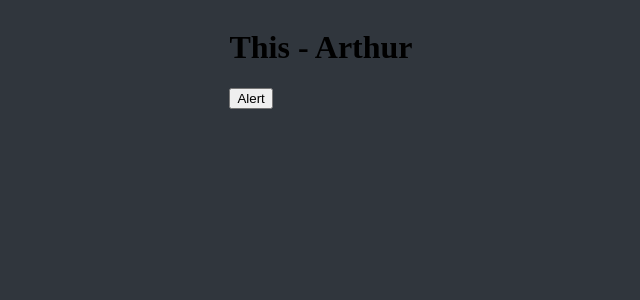
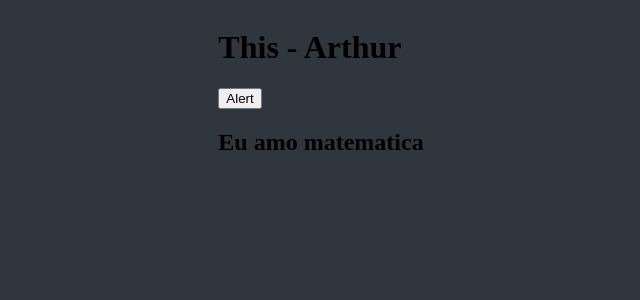
Before and after one commit to Arthur-art/reactjs-codecademy, a React (Create React App) app in the folder study-react/: page / in a window 1280 px wide. Shown: the top 300 px of the page, without its empty margins (319-959 px from the left). Built offline with nearby package versions, Linux system fonts and the light colour scheme.

Commit message:
redatorando indexjsx

```diff
--- a/study-react/src/index.jsx
+++ b/study-react/src/index.jsx
@@ -1,10 +1,12 @@
 import React from 'react'
 import ReactDOM from 'react-dom'
 import This from './components/This'
+import IfElse from './components/IfElse'
 
 ReactDOM.render(
     <React.StrictMode>
         <This/>
+        <IfElse/>
     </React.StrictMode>,
     document.getElementById('container')
 );
```
